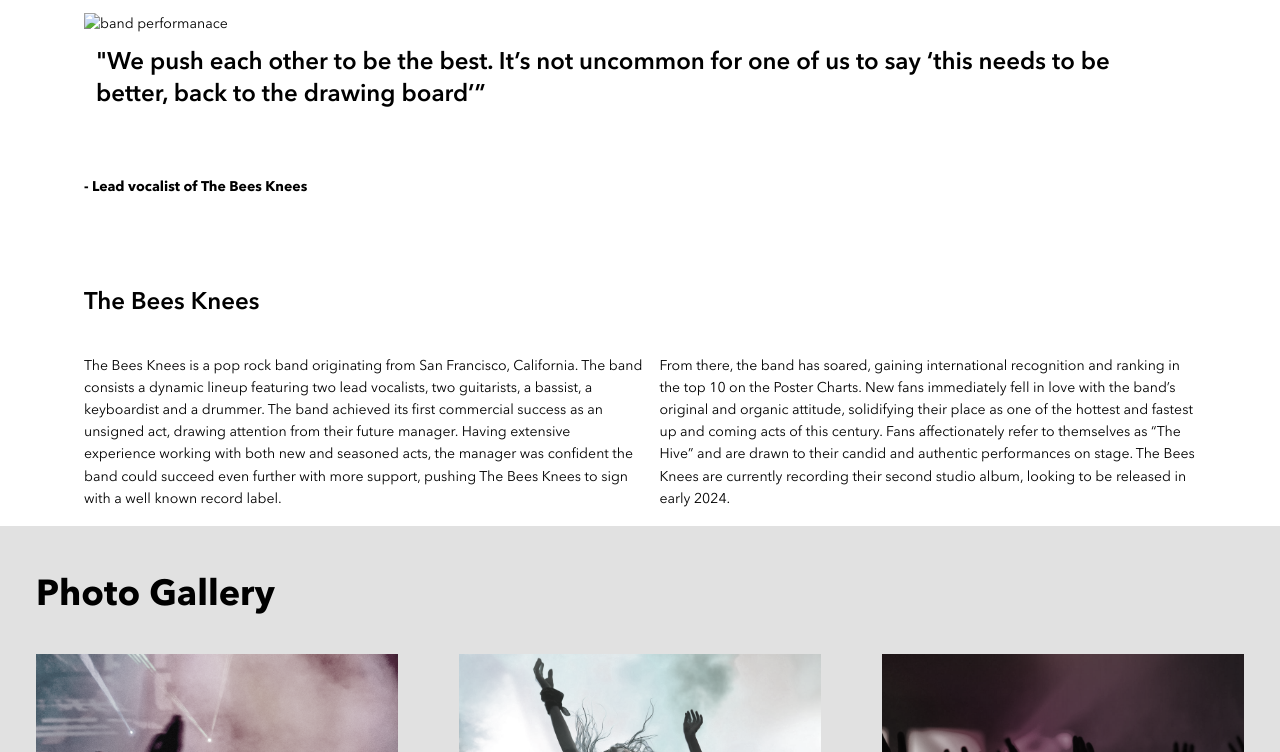
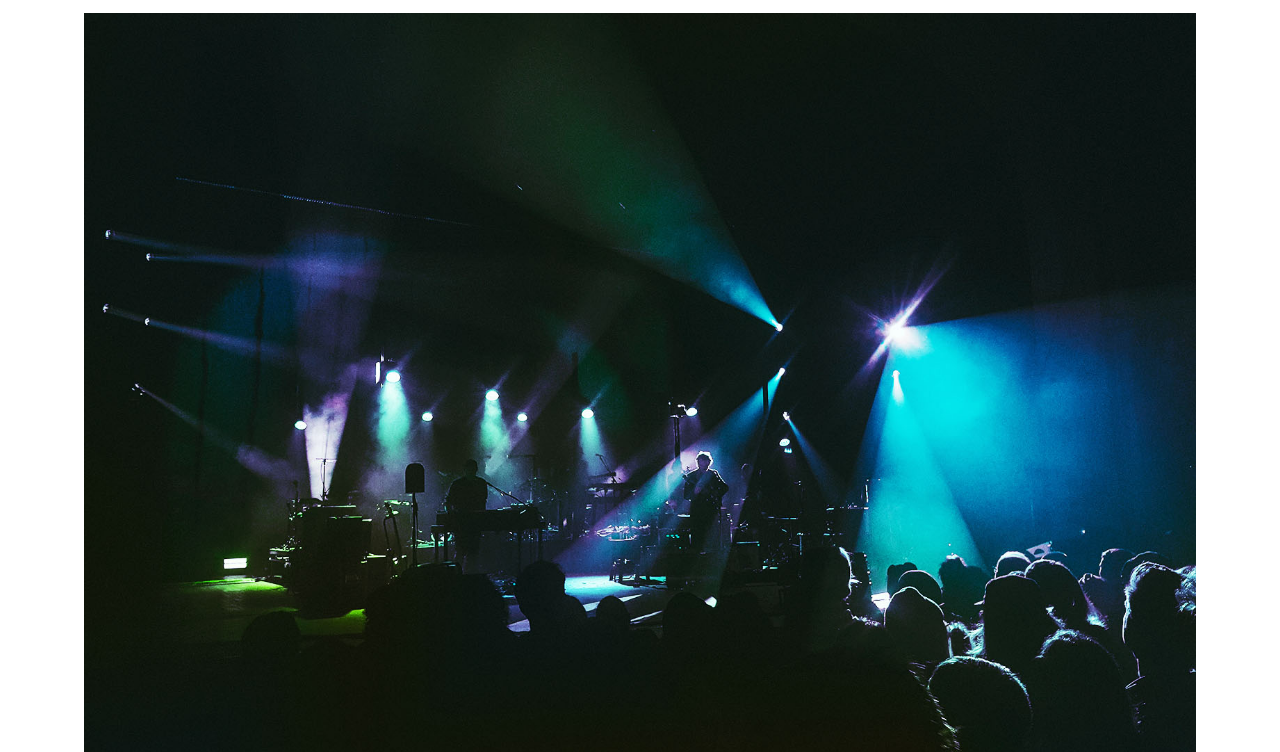
Before and after one commit to huiyiwangg/huiyi-wang-bandsite, a plain HTML site: page index.html in a window 1280 px wide. Shown: the part 509-1261 px from the top of the page. Drawn offline with nearby package versions, Linux system fonts and the light colour scheme; files that its build step writes are made by us from their sources; the site is published under a folder, as on GitHub Pages, so addresses that start at the root find nothing.

Commit message:
fix band img link

```diff
--- a/index.html
+++ b/index.html
@@ -33,7 +33,7 @@
         <div class="intro__header"><h2>About the Musicians</h2></div>
 
         <div class="intro__details--container">
-            <div class="intro__image-container"><img class="intro__image" src="/asset/images/band.jpg" alt= "band performanace"></div>
+            <div class="intro__image-container"><img class="intro__image" src="./asset/images/band.jpg" alt= "band performanace"></div>
             <div class="intro__text">
                 <h3 class="intro__text--headline">
                     "We push each other to be the best. It’s not uncommon for one of us to say ‘this needs to be better, back to the drawing board’”
```
